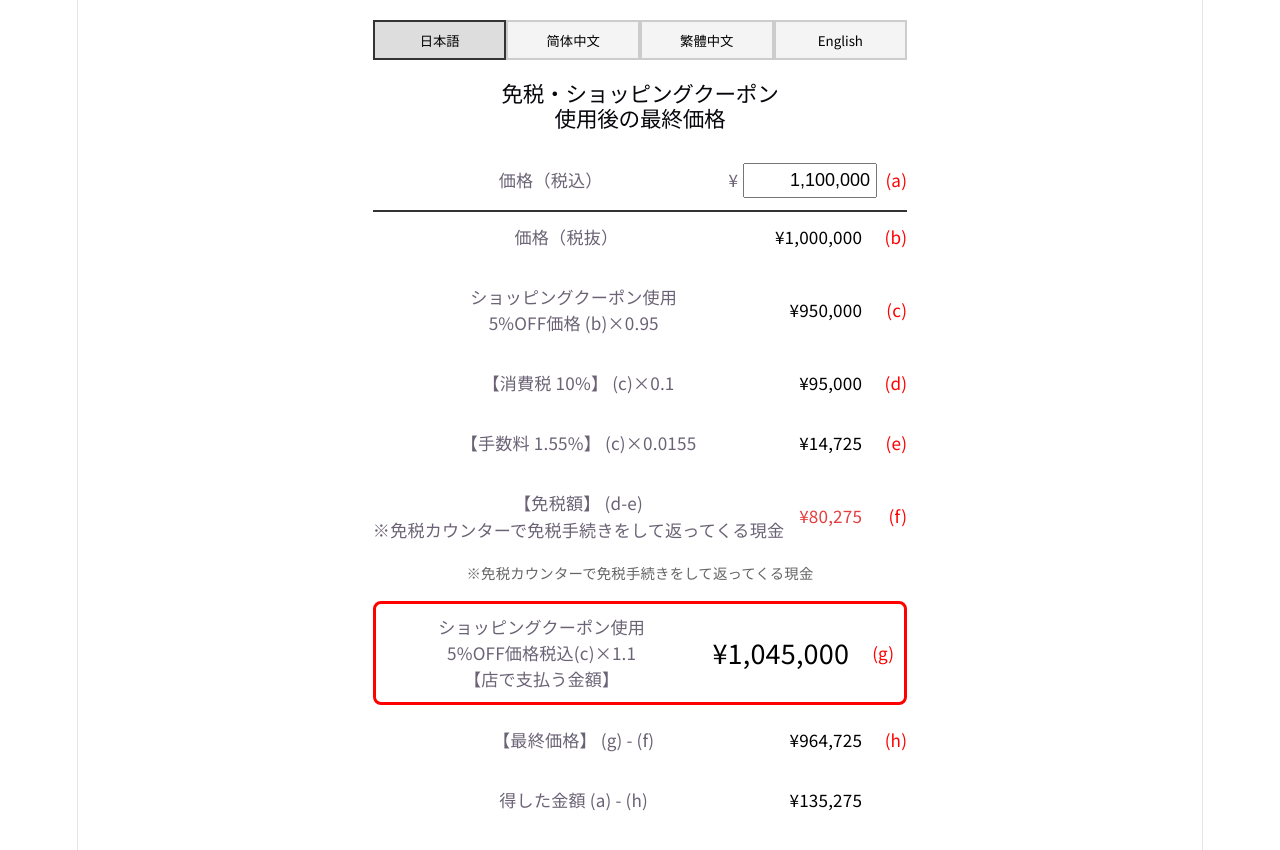
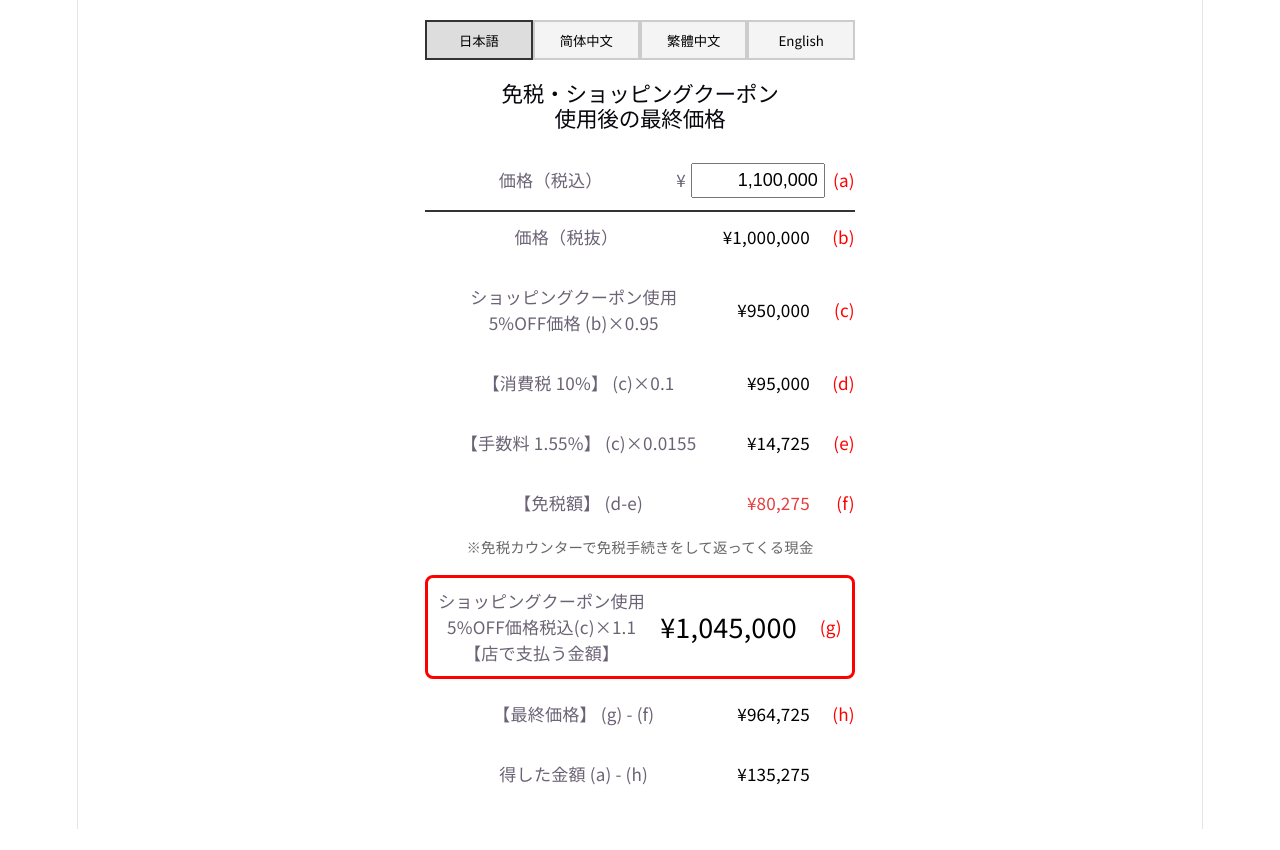
Before and after one commit to YUYANO0o0/tax-calc, a React (Vite) app: page / in a window 1280 px wide. Shown: the top 850 px of the page. After the commit the page ends 829 px from the top, so only its background shows below. Built offline with nearby package versions, Linux system fonts and the light colour scheme.

Commit message:
文章削除

```diff
--- a/src/App.tsx
+++ b/src/App.tsx
@@ -37,7 +37,7 @@ function App() {
         "ショッピングクーポン使用\n5%OFF価格 (b)×0.95",
         "【消費税 10%】 (c)×0.1",
         "【手数料 1.55%】 (c)×0.0155",
-        "【免税額】 (d-e)\n※免税カウンターで免税手続きをして返ってくる現金",
+        "【免税額】 (d-e)",
         "ショッピングクーポン使用\n5%OFF価格税込(c)×1.1\n【店で支払う金額】",
         "【最終価格】 (g) - (f)",
         "得した金額 (a) - (h)"
```
